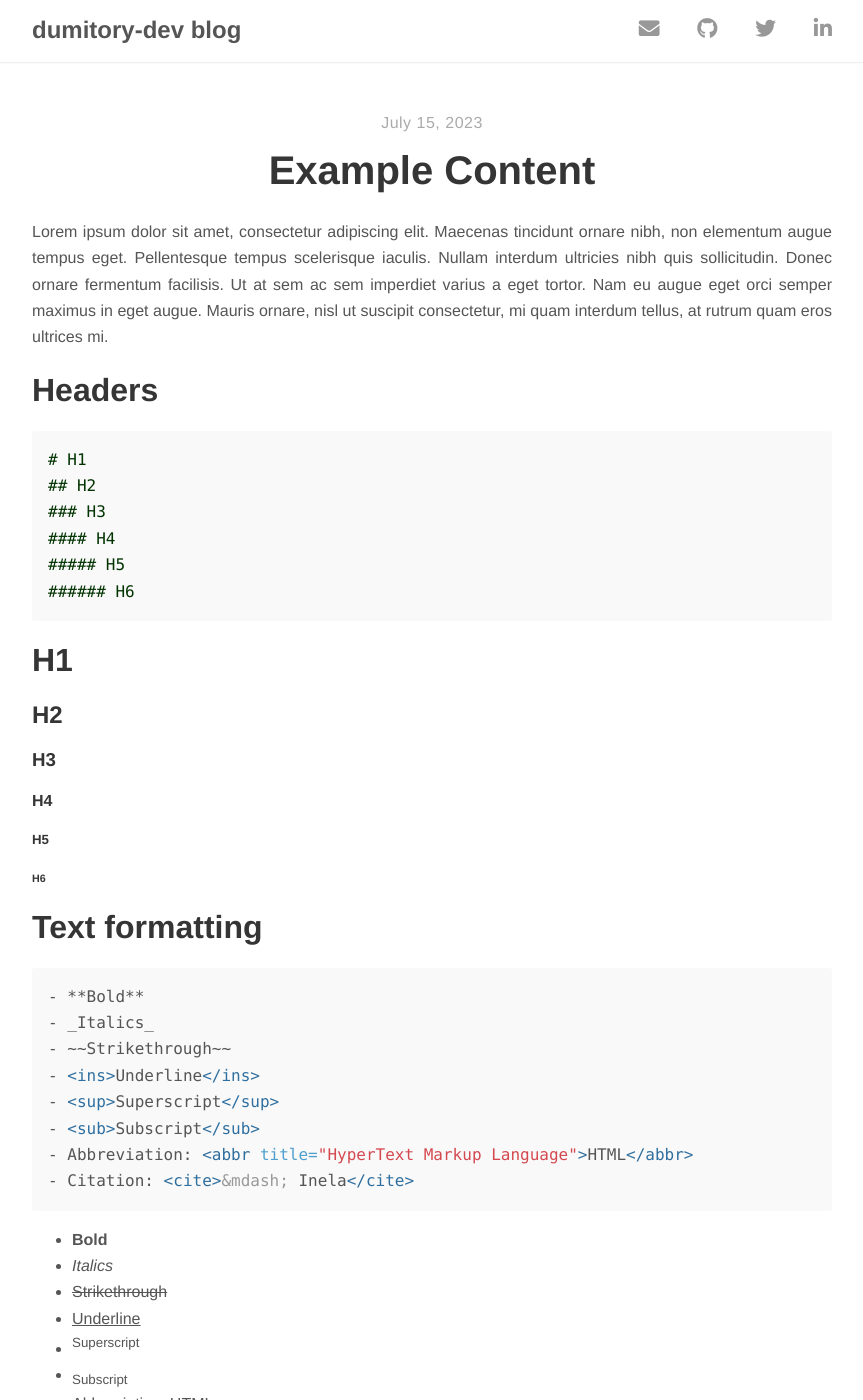
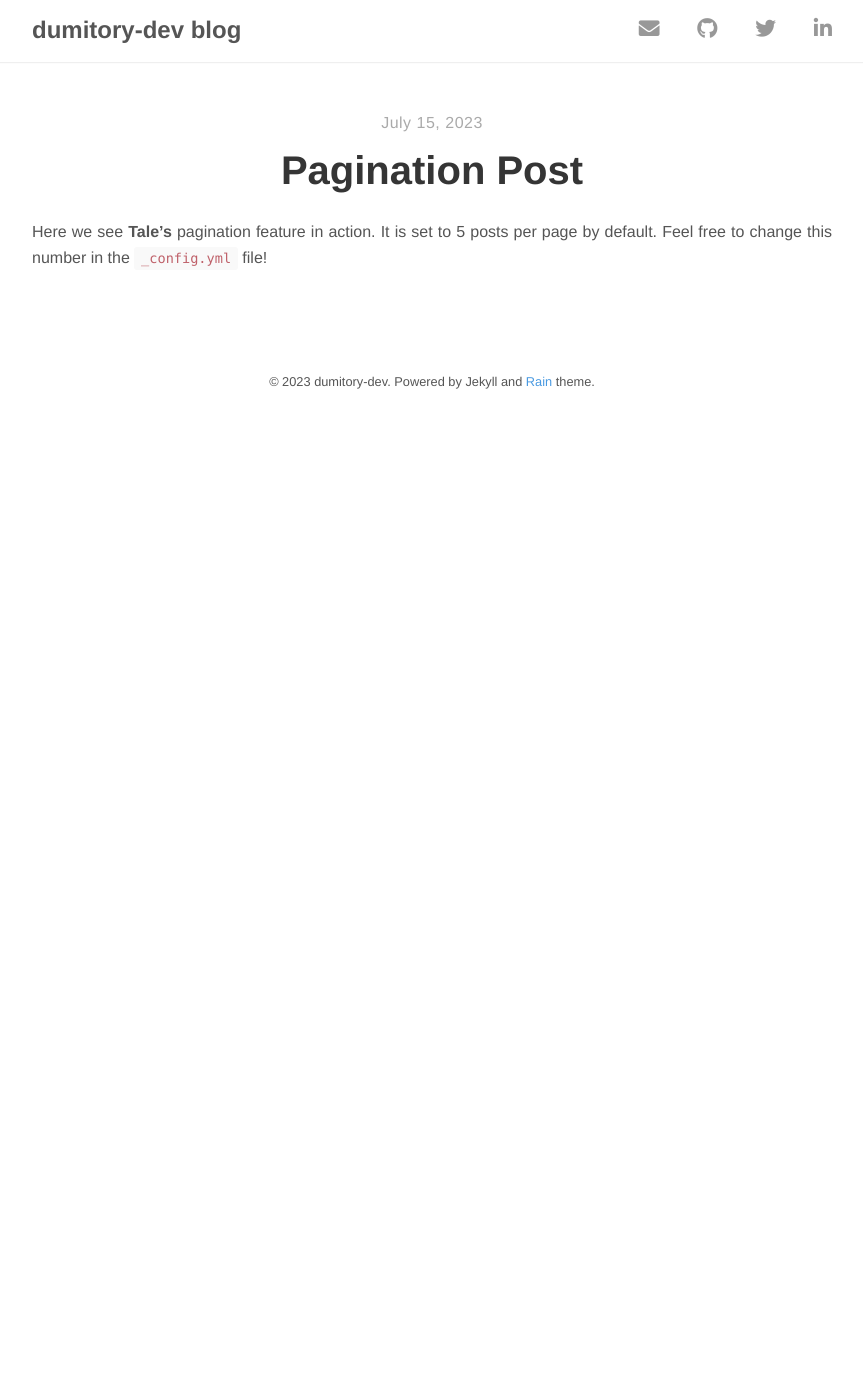
Before and after one commit to dumitory-dev/AboutMe, a Jekyll site: the page built from _posts/2023-07-15-test-post.md, in a window 1280 px wide and 1400 px high. Shown: the whole window, without its empty margins (208-1071 px from the left). Built offline with Jekyll 4.4.1, drawn with Linux system fonts in a browser that asks for light colours; nearby versions of some CDN libraries; some of the changed text lies outside the part shown.

Commit message:
fix: test post

```diff
--- a/_posts/2023-07-15-test-post.md
+++ b/_posts/2023-07-15-test-post.md
@@ -1,137 +1,8 @@
 ---
 layout: post
-title: "Example Content"
-author: "Inela"
-tags: ["jekyll", "docs", "example", "content"]
+title: "Pagination Post"
+author: "Chester"
+tags: Tale
 ---
 
-Lorem ipsum dolor sit amet, consectetur adipiscing elit. Maecenas tincidunt ornare nibh, non elementum augue tempus eget. Pellentesque tempus scelerisque iaculis. Nullam interdum ultricies nibh quis sollicitudin. Donec ornare fermentum facilisis. Ut at sem ac sem imperdiet varius a eget tortor. Nam eu augue eget orci semper maximus in eget augue. Mauris ornare, nisl ut suscipit consectetur, mi quam interdum tellus, at rutrum quam eros ultrices mi.
-
-# Headers
-{% highlight markdown %}
-# H1
-## H2
-### H3
-#### H4
-##### H5
-###### H6
-{% endhighlight %}
-
-# H1
-## H2
-### H3
-#### H4
-##### H5
-###### H6
-
-# Text formatting
-{% highlight markdown %}
-- **Bold**
-- _Italics_
-- ~~Strikethrough~~
-- <ins>Underline</ins>
-- <sup>Superscript</sup>
-- <sub>Subscript</sub>
-- Abbreviation: <abbr title="HyperText Markup Language">HTML</abbr>
-- Citation: <cite>&mdash; Inela</cite>
-{% endhighlight %}
-
-- **Bold**
-- _Italics_
-- ~~Strikethrough~~
-- <ins>Underline</ins>
-- <sup>Superscript</sup>
-- <sub>Subscript</sub>
-- Abbreviation: <abbr title="HyperText Markup Language">HTML</abbr>
-- Citation: <cite>&mdash; Inela</cite>
-
-# Lists
-{% highlight markdown %}
-1. Ordered list item 1
-2. Ordered list item 2
-3. Ordered list item 3
-
-* Unordered list item 1
-* Unordered list item 2
-* Unordered list item 3
-{% endhighlight %}
-
-1. Ordered list item 1
-2. Ordered list item 2
-3. Ordered list item 3
-
-* Unordered list item 1
-* Unordered list item 2
-* Unordered list item 3
-
-# Links #todo link na repo
-{% highlight markdown %}
-Check out rain on [GitHub](#todo dodati link na github).
-{% endhighlight %}
-
-Check out rain on [GitHub](#todo dodati link na github).
-
-# Images
-{% highlight markdown %}
-![Placeholder image](https://placehold.it/800x400 "Placeholder image")
-
-![Image with caption](https://placehold.it/700x400 "Image with caption")
-_This is an image with a caption_
-{% endhighlight %}
-
-![Placeholder image](https://placehold.it/800x400 "Placeholder image")
-
-![Image with caption](https://placehold.it/700x400 "Image with caption")
-_This is an image with a caption_
-
-# Code and Syntax Highlighting
-Use back-ticks for `inline code`. Multi-line code snippets are supported too through Pygments.
-
-{% highlight js %}
-// Sample javascript code
-var s = "JavaScript syntax highlighting";
-alert(s);
-{% endhighlight %}
-
-{% highlight python %}
-# Sample python code
-s = "Python syntax highlighting"
-print s
-{% endhighlight %}
-
-Adding `linenos` to the Pygments tag enables line numbers.
-
-{% highlight js  linenos %}
-// Sample javascript code
-var s = "JavaScript syntax highlighting";
-alert(s);
-{% endhighlight %}
-
-# Blockquotes
-{% highlight markdown %}
-> Curabitur blandit tempus porttitor. Nullam quis risus eget urna mollis ornare vel eu leo. Nullam id dolor id nibh ultricies vehicula ut id elit.
-
-{% endhighlight %}
-
-> Curabitur blandit tempus porttitor. Nullam quis risus eget urna mollis ornare vel eu leo. Nullam id dolor id nibh ultricies vehicula ut id elit.
-
-# Horizontal Rule & Line Break
-{% highlight markdown %}
-Use `<hr>` for horizontal rules
-
-<hr>
-
-and `<br>` for line breaks.
-
-<br>
-{% endhighlight %}
-
-Use `<hr>` for horizontal rules
-
-<hr>
-
-and `<br>` for line breaks.
-
-<br>
-
-_The end_
+Here we see **Tale's** pagination feature in action. It is set to 5 posts per page by default. Feel free to change this number in the `_config.yml` file!
```
